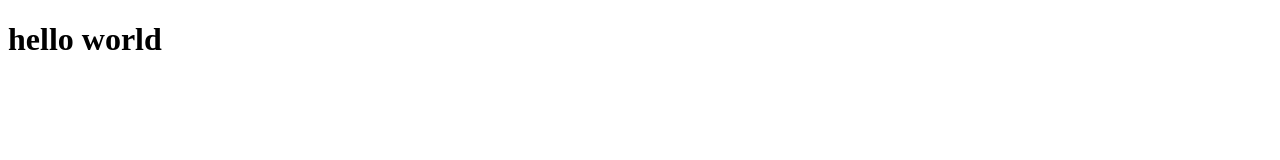
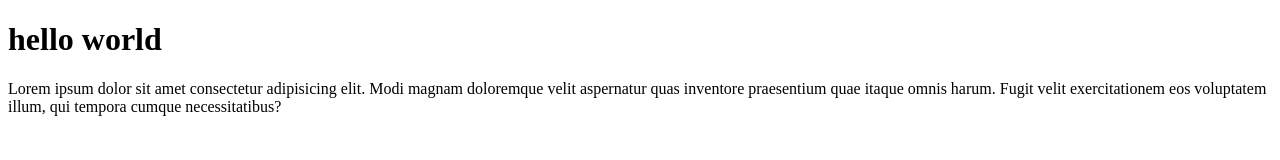
Before and after one commit to rajarian/wpu-git-tes, a plain HTML site: page index.html in a window 1280 px wide. Drawn offline with Linux system fonts and the light colour scheme.

Commit message:
menambahkan paragraf

```diff
--- a/index.html
+++ b/index.html
@@ -8,5 +8,6 @@
 </head>
 <body>
     <h1>hello world</h1>
+    <p>Lorem ipsum dolor sit amet consectetur adipisicing elit. Modi magnam doloremque velit aspernatur quas inventore praesentium quae itaque omnis harum. Fugit velit exercitationem eos voluptatem illum, qui tempora cumque necessitatibus?</p>
 </body>
 </html>
```
